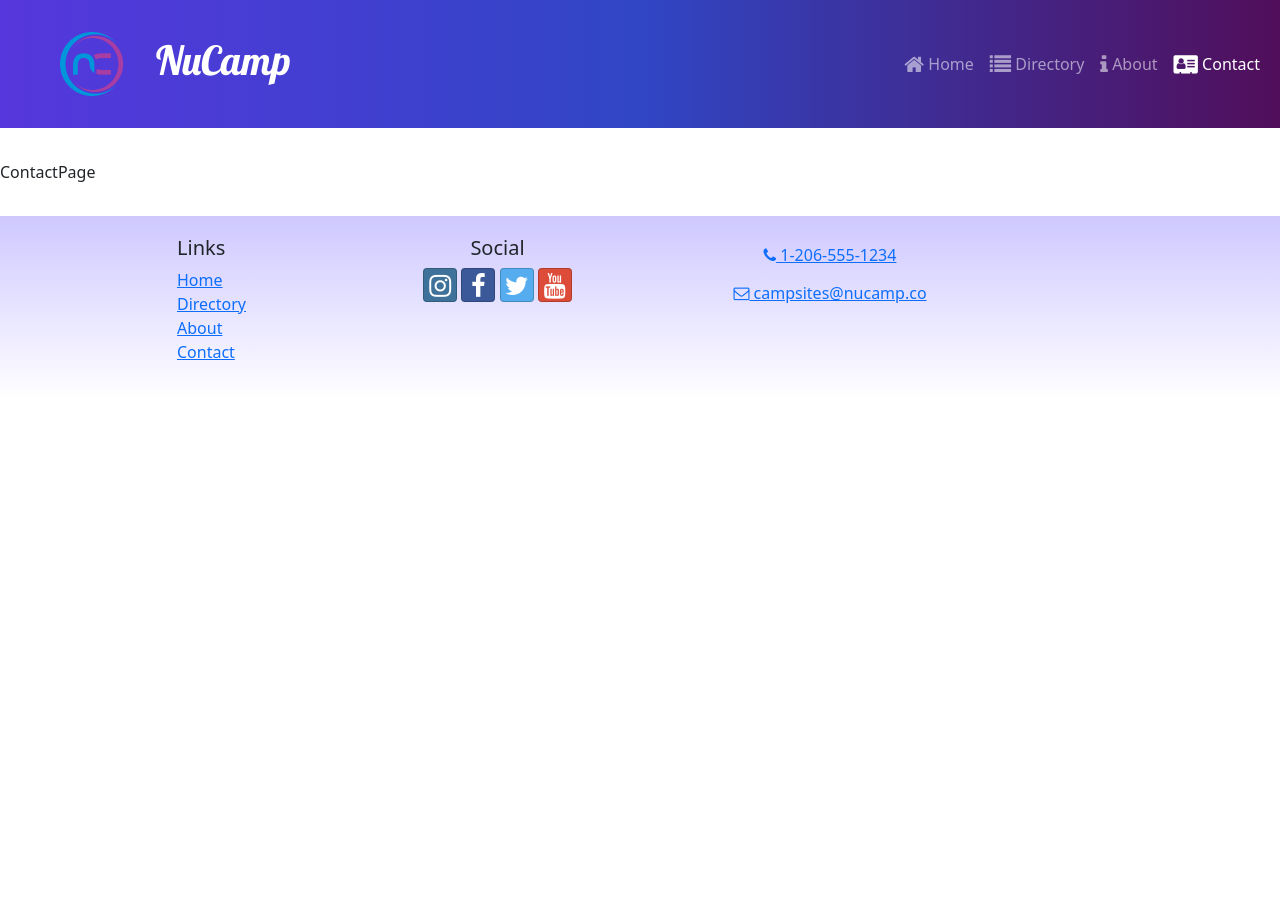
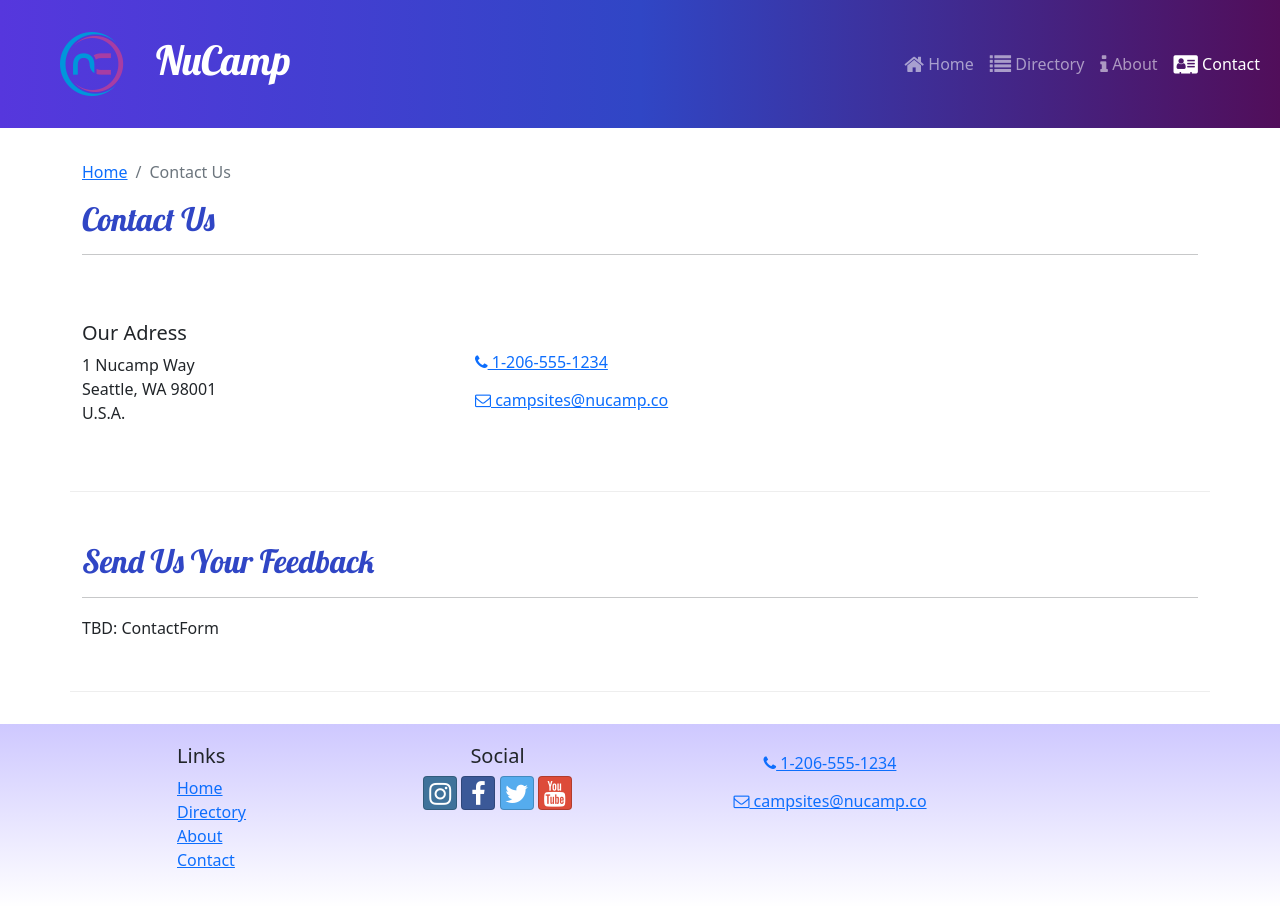
Before and after one commit to Mike-hope-23/nucampsite, a React (Create React App) app: page /contact in a window 1280 px wide. Before the commit the page ends 800 px from the top, so only its background shows below. Built offline with nearby package versions, Linux system fonts and the light colour scheme.

Commit message:
ContactPage

```diff
--- a/src/pages/ContactPage.js
+++ b/src/pages/ContactPage.js
@@ -1,5 +1,50 @@
+import { Container, Col, Row } from 'reactstrap';
+import SubHeader from '../components/SubHeader';
+
 const ContactPage = () => {
-    return <div>ContactPage</div>;
+    return (
+        <Container>
+            <SubHeader current="Contact Us" />
+            <Row className='row-content align-items-center'>
+                <Col sm='4'>
+                <h5>Our Adress</h5>
+                    <address>
+                        1 Nucamp Way
+                        <br />
+                        Seattle, WA 98001
+                        <br />
+                        U.S.A.
+                    </address>
+                </Col>
+                <Col>
+                    <a
+                        role='button'
+                        className='btn btn-link'
+                        href='tel:+12065551234'
+                    >
+                        <i className='fa fa-phone' /> 1-206-555-1234
+                    </a>
+                    <br />
+                    <a
+                        role='button'
+                        className='btn btn-link'
+                        href='mailto:fakeemail@fakeemail.co'
+                    >
+                        <i className='fa fa-envelope-o' /> campsites@nucamp.co
+                    </a>
+                </Col>
+            </Row>
+            <Row className='row-content'>
+                <Col xs='12'>
+                    <h2>Send Us Your Feedback</h2>
+                    <hr />
+                </Col>
+                <Col md='10'>
+                    TBD: ContactForm
+                </Col>
+            </Row>
+        </Container>
+    )
 };
 
 export default ContactPage;
```
